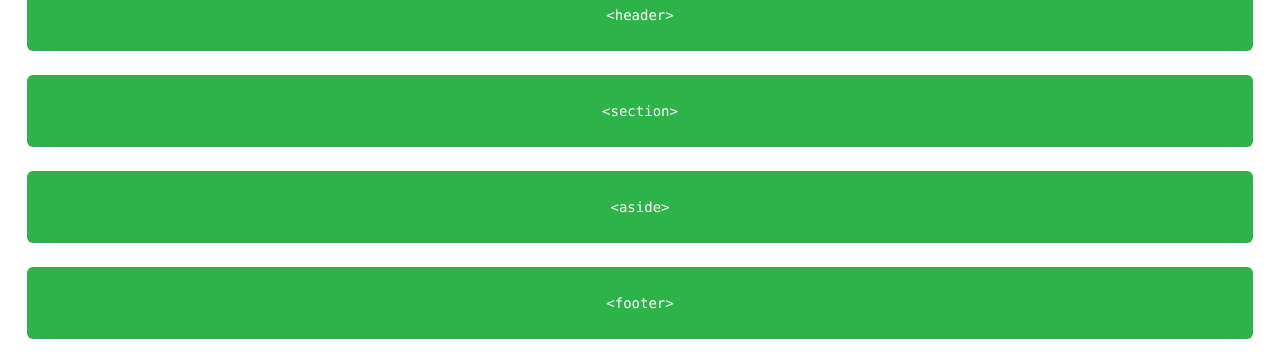
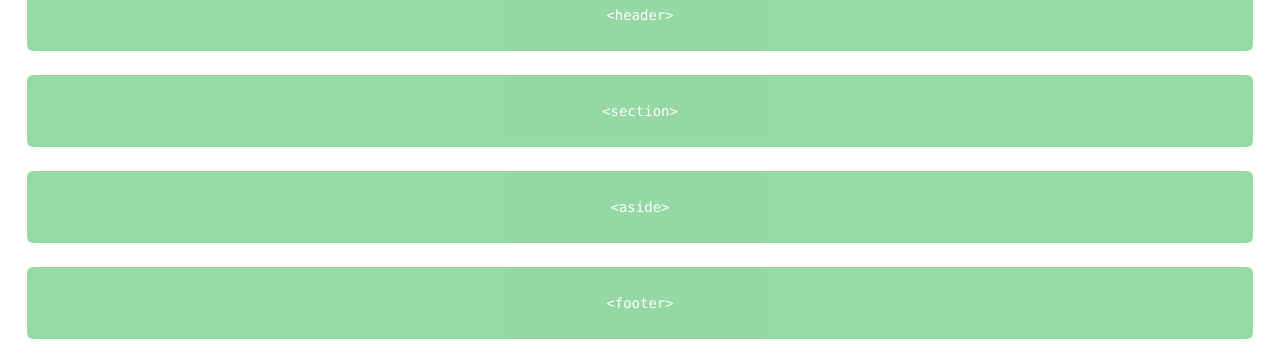
Before and after one commit to teresa-huangt/inPractice, a plain HTML site: page H5CSS/L5_positioning content/index.html in a window 1280 px wide. Shown: the part 119-476 px from the top of the page. Drawn offline with Linux system fonts and the light colour scheme.

Commit message:
20200605+opacity+hover(no space in :)

```diff
--- a/H5CSS/L5_positioning content/index.html
+++ b/H5CSS/L5_positioning content/index.html
@@ -6,12 +6,16 @@
 		<style type="text/css">
 			code {
 			  background: #2db34a;
+			  opacity: 0.5;
 			  border-radius: 6px;
 			  color: #fff;
 			  display: block;
 			  font: 14px/24px "Source Code Pro", Inconsolata, "Lucida Console", Terminal, "Courier New", Courier;
 			  padding: 24px 15px;
 			  text-align: center;
+			}
+			code:hover{
+				opacity: 1;
 			}
 			header,
 			section,
```
